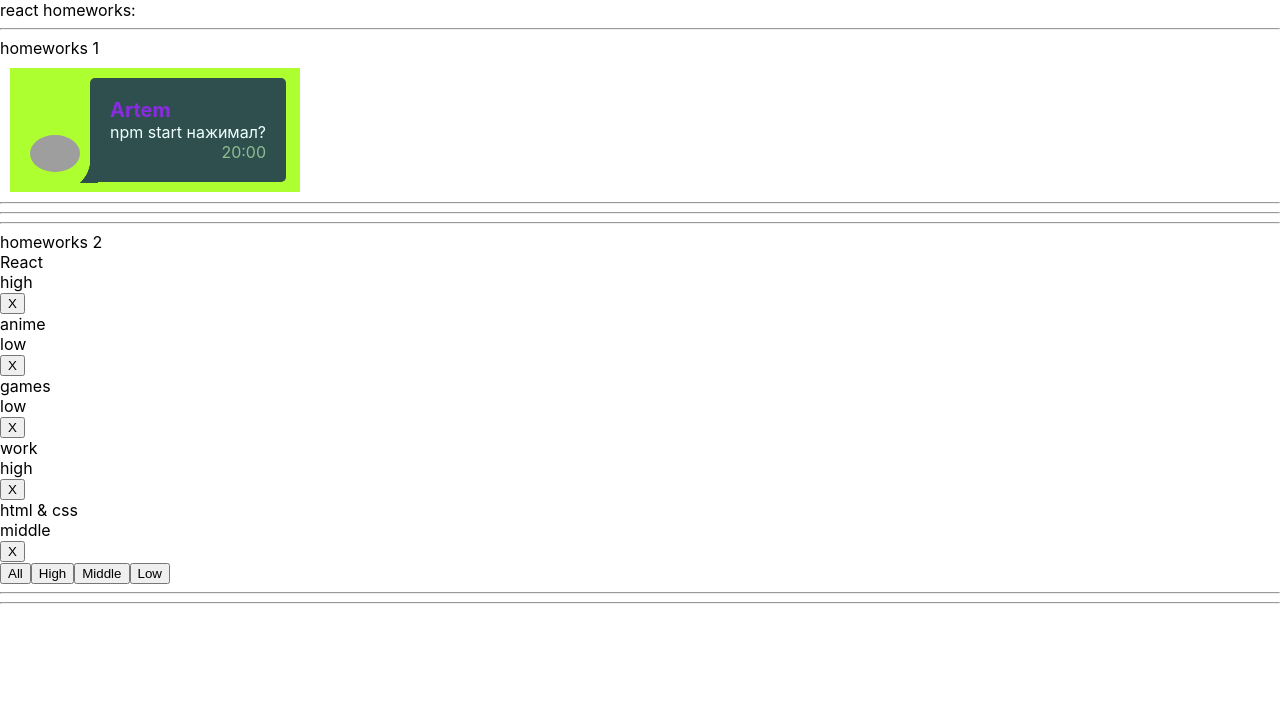
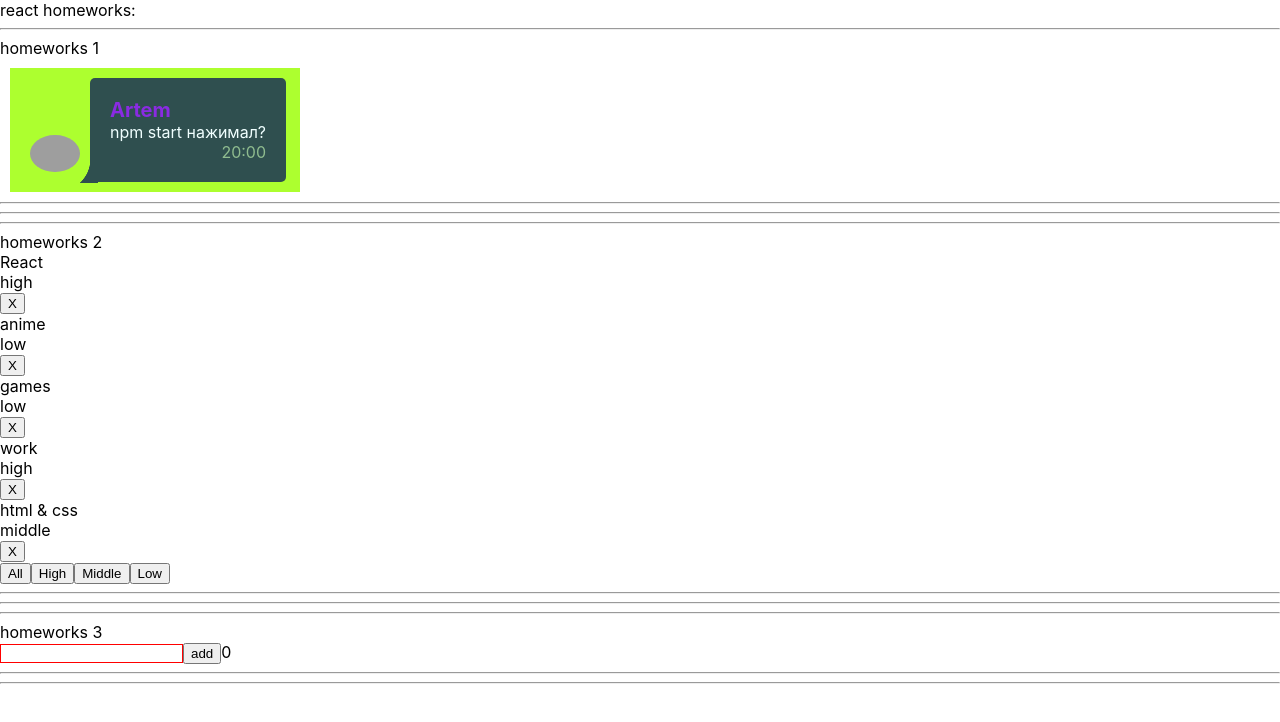
Before and after one commit to Pronat/homeworks-by-ignat, a React (Create React App) app: page / in a window 1280 px wide. Shown: the top 722 px of the page. Built offline with nearby package versions, Linux system fonts and the light colour scheme; grey boxes are pictures that could not be loaded.

Commit message:
task-3.1

```diff
--- a/package.json
+++ b/package.json
@@ -10,10 +10,12 @@
     "@types/node": "^16.7.13",
     "@types/react": "^17.0.20",
     "@types/react-dom": "^17.0.9",
+    "@types/uuid": "^8.3.4",
     "react": "^17.0.2",
     "react-dom": "^17.0.2",
     "react-scripts": "5.0.0",
     "typescript": "^4.4.2",
+    "uuid": "^8.3.2",
     "web-vitals": "^2.1.0"
   },
   "scripts": {
--- a/src/p1-main/m1-ui/u1-app/App.tsx
+++ b/src/p1-main/m1-ui/u1-app/App.tsx
@@ -2,6 +2,7 @@
 import s from './App.module.css'
 import HW1 from '../../../p2-homeworks/h1/HW1'
 import HW2 from "../../../p2-homeworks/h2/HW2";
+import HW3 from "../../../p2-homeworks/h3/HW3";
 
 function App() {
     return (
@@ -9,7 +10,7 @@
             <div>react homeworks:</div>
             <HW1/>
             <HW2/>
-            {/*<HW3/>*/}
+            <HW3/>
             {/*<HW4/>*/}
             {/*<HW5/>*/}
 
--- a/src/p2-homeworks/h3/GreetingContainer.tsx
+++ b/src/p2-homeworks/h3/GreetingContainer.tsx
@@ -3,7 +3,7 @@
 
 type GreetingContainerPropsType = {
     users: any // need to fix any
-    addUserCallback: any // need to fix any
+    addUserCallback:(name: string) => void // need to fix any
 }
 
 // более простой и понятный для новичков
--- a/src/p2-homeworks/h3/HW3.tsx
+++ b/src/p2-homeworks/h3/HW3.tsx
@@ -3,15 +3,15 @@
 
 // types
 export type UserType = {
-    _id: any // need to fix any
-    name: any // need to fix any
+    _id: number // need to fix any
+    name: string // need to fix any
 }
 
 // уровень работы с глобальными данными
 function HW3() {
     const [users, setUsers] = useState<any>([]) // need to fix any
 
-    const addUserCallback = (name: any) => { // need to fix any
+    const addUserCallback = (name: string) => { // need to fix any
         setUsers([]) // need to fix
     }
 
```
Also changed, not shown: 1 other file (tests, documents, lock files or other folders).
